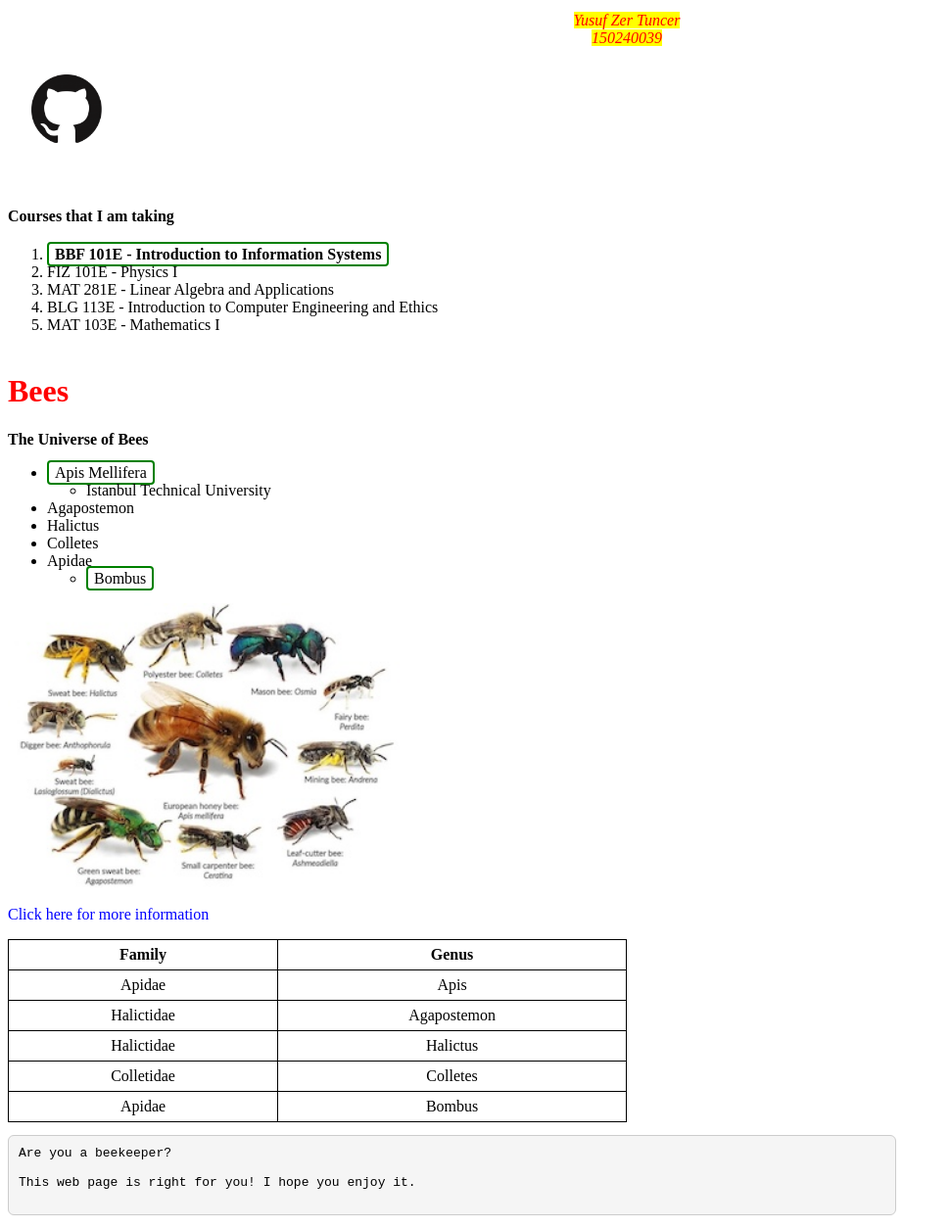
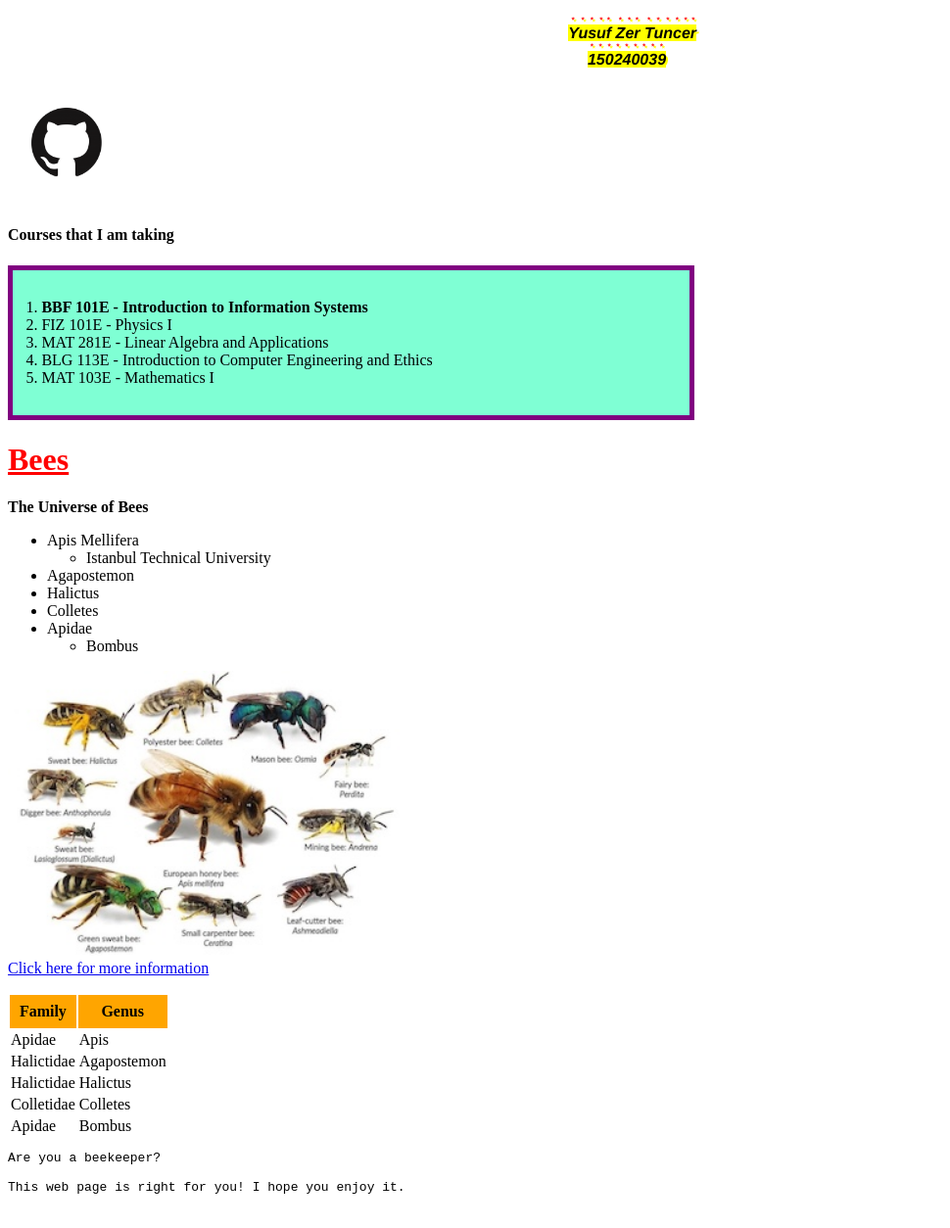
Before and after one commit to itu-itis25-tuncery24/css, a plain HTML site: page index.html in a window 1280 px wide. Shown: the whole page at 98% size, without its empty margins (0-970 px from the left). Drawn offline with Linux system fonts and the light colour scheme.

Commit message:
Update 16_11_2025.css

```diff
--- a/16_11_2025.css
+++ b/16_11_2025.css
@@ -1,65 +1,45 @@
-<style>
-    body {
-        font-family: Arial, sans-serif;
-        background-color: white;
-        margin: 30px;
+p.centered {
+    text-indent: 3mm;
+    text-align: center;
+    text-emphasis-color: red;
+    text-emphasis-style: "*";
+    text-shadow: 2px 2px yellow;
 }
 
-    .centered {
-        text-align: center;
-        color: red;
-        font-style: italic;
-        display: block;
-        margin: 0 auto;
-        width: fit-content;
-        padding: 4px 8px;
+em {
+    font-family: 'Franklin Gothic Medium', 'Arial Narrow', Arial, sans-serif;
+    font-weight: bold;
 }
 
-    h4 {
-        color: black;
-        margin-top: 40px;
+.center-icon img {
+    display: inline-block;
+    margin: 0 auto;
 }
 
-    .boxed {
-        border: 2px solid green;
-        padding: 2px 6px;
-        border-radius: 4px;
+.center-icon {
+    text-align: center;
 }
 
-    .bees-title {
-        color: red;
-        margin-top: 40px;
+ol {
+    border: thick solid purple;
+    margin-bottom: 1em;
+    margin-top: 1em;
+    padding: 4ex;
+    width: 50%;
+    background-color: aquamarine;
 }
 
-    img {
-        display: block;
+h1 {
+    text-decoration: underline;
+    color: red;
+
 }
 
-    a {
-        color: blue;
-        text-decoration: none;
+/* Adım 7: Tablo Başlığı (th) Stili */
+table th {
+    background-color: orange;
+    color: black;
+    padding: 8px;
+    text-align: center;
+    font-weight: bold;
 }
-
-    a:hover {
-        text-decoration: underline;
-    }
-
-    table {
-        border-collapse: collapse;
-        width: 50%;
-    }
-
-    th, td {
-        border: 1px solid black;
-        text-align: center;
-        padding: 6px;
-    }
-
-    pre {
-        background-color: #f5f5f5;
-        padding: 10px;
-        width: 70%;
-        border: 1px solid #ccc;
-        border-radius: 6px;
-    }
-</style>
```
Lines whose indentation alone changed are shown as unchanged.
